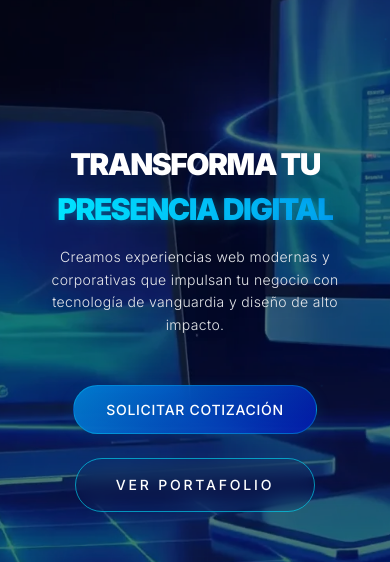
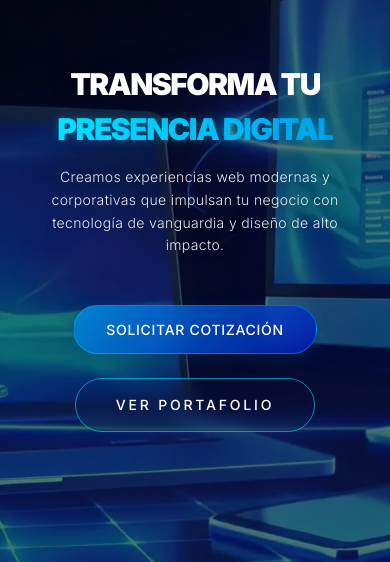
Before and after one commit to Codeneitor-prog/PACHA-SOFT-pageweb, a Next.js app: page / in a window 390 px wide. Shown: the part 156-718 px from the top of the page. Built offline with nearby package versions, Linux system fonts and the light colour scheme; no server answers; the database is empty.

Commit message:
feat: stabilize hero visibility by removing it from sticky container

```diff
--- a/app/page.tsx
+++ b/app/page.tsx
@@ -206,20 +206,12 @@ export default function Home() {
       {/* Dark Overlay global para que los textos sean legibles */}
       <div className="fixed inset-0 bg-black/40 pointer-events-none -z-10"></div>
 
-      {/* Hero Video Scrubbing Container */}
-      <section ref={containerRef} className="h-[500vh] md:h-[800vh] relative w-full overflow-x-hidden">
-        <div className="sticky top-0 w-full h-screen overflow-hidden flex flex-col justify-center items-center text-center px-6 bg-transparent">
-
-          {/* TÍTULO HERO: INTEGRADO PARA APARECER AL 50% DEL SCROLL */}
+      <section className="relative w-full pt-40 pb-20 px-6 flex flex-col items-center text-center z-50">
         <motion.div
-            className="max-w-5xl space-y-4 md:space-y-8 z-[100] relative"
+          className="max-w-5xl space-y-4 md:space-y-8 relative"
           initial={{ opacity: 0, y: 50 }}
-            animate={{
-              opacity: showContent ? 1 : 0,
-              y: showContent ? 0 : 50,
-              pointerEvents: showContent ? 'auto' : 'none'
-            }}
-            transition={{ duration: 0.5, ease: "easeInOut" }}
+          animate={{ opacity: 1, y: 0 }}
+          transition={{ duration: 0.8, ease: "easeOut" }}
         >
           <h1 className="text-3xl sm:text-4xl md:text-8xl font-black text-white leading-[1.1] tracking-tighter drop-shadow-2xl flex flex-col items-center gap-2">
             <TypingText text="TRANSFORMA TU" className="inline-block" />
@@ -252,8 +244,12 @@ export default function Home() {
             </Link>
           </div>
         </motion.div>
+      </section>
 
-          {/* Indicador de scroll inicial */}
+      {/* Hero Video Scrubbing Container */}
+      <section ref={containerRef} className="h-[300vh] md:h-[500vh] relative w-full overflow-x-hidden -mt-40">
+        <div className="sticky top-0 w-full h-screen overflow-hidden flex flex-col justify-center items-center text-center px-6 bg-transparent">
+          {/* Indicador de scroll */}
           <motion.div
             initial={{ opacity: 1, scale: 0.9 }}
             animate={{ opacity: hasScrolled ? 0 : 1, scale: hasScrolled ? 1.1 : 1 }}
```
Lines whose indentation alone changed are shown as unchanged.
